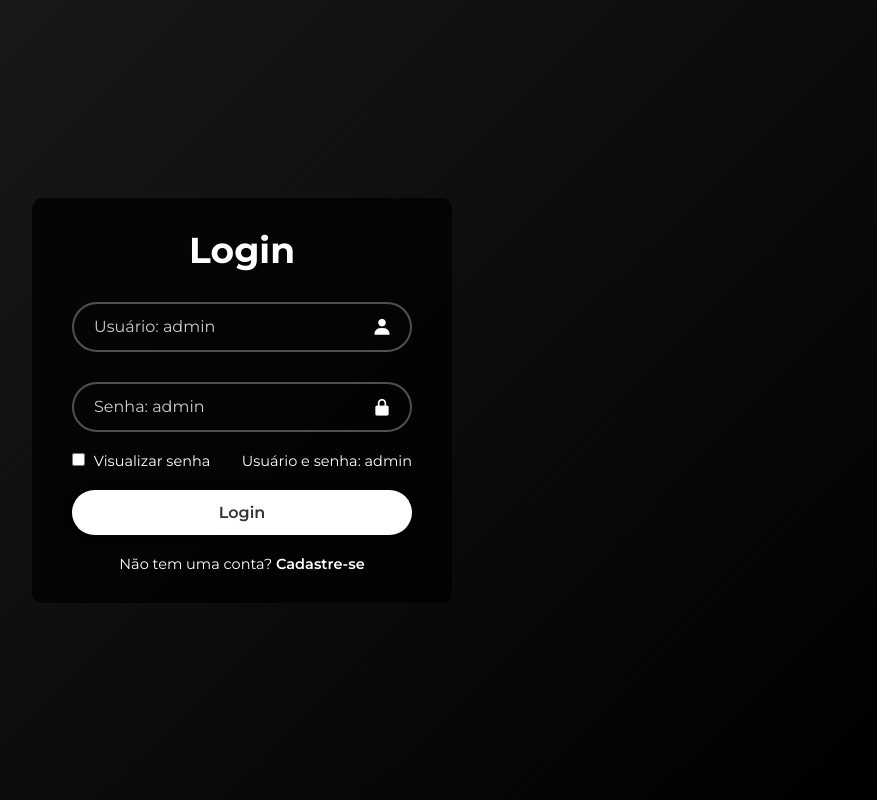
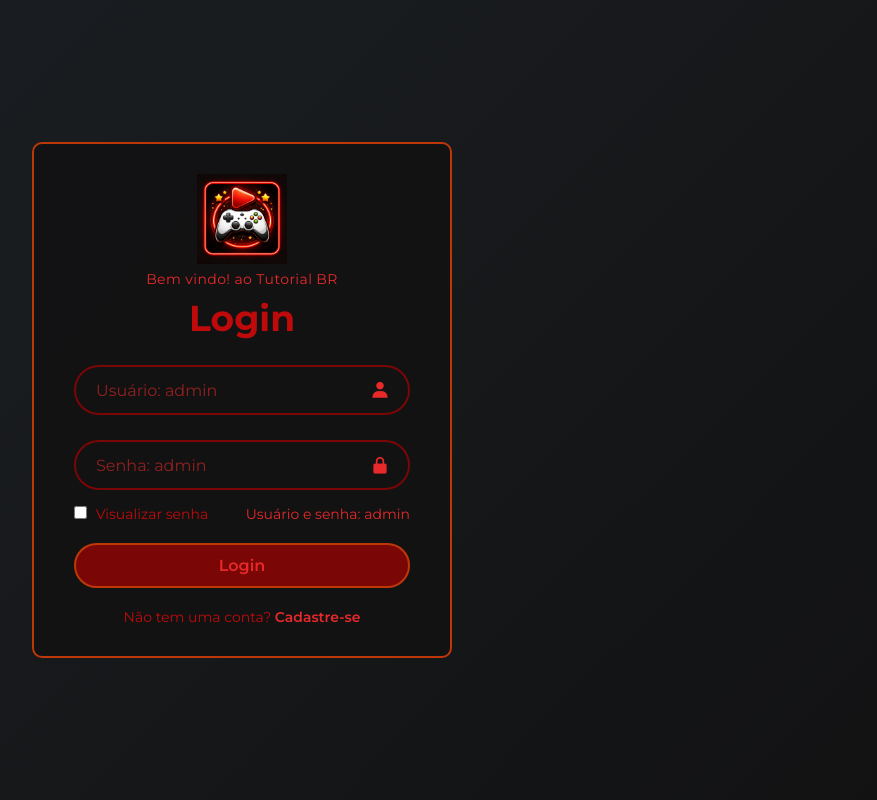
Before and after one commit to Edwardcalistenic/Tutorial-Br, a plain HTML site: page index.html in a window 1280 px wide. Shown: the whole page, without its empty margins (398-1275 px from the left). Drawn offline with nearby package versions, Linux system fonts and the light colour scheme; a web font is replaced by a local one.

Commit message:
Atualização: login

```diff
--- a/desing/desing.css
+++ b/desing/desing.css
@@ -1,6 +1,6 @@
-@import url('https://fonts.googleapis.com/css2?family=Acizor+Serif:ital,wght@0,300,900;1,300,900&family=Montserrat:ital,wght@0,100..900;1,100..900&family=Noto+Sans:ital,wght@0,100..900;1,100..900&display=swap');
+@import url('https://fonts.googleapis.com/css2?family=Montserrat:wght@100..900&display=swap');
 
-*  {
+* {
     margin: 0;
     padding: 0;
     box-sizing: border-box;
@@ -12,45 +12,67 @@ body {
     justify-content: center;
     align-items: center;
     min-height: 100vh;
-    background: linear-gradient(135deg, #1e1e1e, #000);
+    background: linear-gradient(
+        135deg,
+        rgb(28, 32, 36),
+        rgb(18, 18, 19)
+    );
 }
 
 .wrapper {
     width: 420px;
-    background: rgba(0, 0, 0, 0.75);
-    color: white;
+    background: rgba(18, 18, 19, 0.95);
+    color: rgba(209, 10, 10, 0.9);
     border-radius: 10px;
     padding: 30px 40px;
+    border: 2px solid rgb(190, 56, 7);
 }
 
+/* LOGO */
+.login-logo {
+    display: block;
+    margin: 0 auto 6px;
+    width: 90px;
+}
+
+/* TEXTO BEM VINDO */
+.welcome-text {
+    text-align: center;
+    font-size: 14px;
+    margin-bottom: 8px;
+    color: rgb(231, 41, 41);
+    letter-spacing: 0.4px;
+}
+
+/* TÍTULO */
 .wrapper h1 {
     font-size: 36px;
     text-align: center;
     margin-bottom: 20px;
 }
 
-.wrapper .input-box {
+/* INPUTS */
+.input-box {
     position: relative;
     width: 100%;
     height: 50px;
-    margin: 30px 0;
+    margin: 25px 0;
 }
-
 
 .input-box input {
     width: 100%;
     height: 100%;
     background: transparent;
-    border: 2px solid rgba(255, 255, 255, 0.3);
+    border: 2px solid rgb(122, 6, 6);
     outline: none;
     border-radius: 40px;
     font-size: 16px;
-    color: white;
+    color: rgb(231, 41, 41);
     padding: 20px 45px 20px 20px;
 }
 
 .input-box input::placeholder {
-    color: rgba(255, 255, 255, 0.8);
+    color: rgba(231, 41, 41, 0.6);
 }
 
 .input-box i {
@@ -59,26 +81,24 @@ body {
     top: 50%;
     transform: translateY(-50%);
     font-size: 20px;
+    color: rgb(231, 41, 41);
 }
 
-.wrapper .remember-forgot {
+/* REMEMBER */
+.remember-forgot {
     display: flex;
     justify-content: space-between;
-    font-size: 14.5px;
+    font-size: 14px;
     margin: -10px 0 20px;
 }
 
-.remember-forgot label {
-    cursor: pointer;
-}
-
 .remember-forgot label input {
-    accent-color: white;
+    accent-color: rgb(190, 56, 7);
     margin-right: 5px;
 }
 
 .remember-forgot a {
-    color: white;
+    color: rgb(231, 41, 41);
     text-decoration: none;
 }
 
@@ -86,37 +106,45 @@ body {
     text-decoration: underline;
 }
 
-.wrapper .btn {
+/* BOTÃO */
+.btn {
     width: 100%;
     height: 45px;
-    background: white;
-    border: none;
-    outline: none;
+    background: rgb(122, 6, 6);
+    border: 2px solid rgb(190, 56, 7);
     border-radius: 40px;
-    box-shadow: 0 0 10px rgba(0, 0, 0, 0.2);
     cursor: pointer;
     font-size: 16px;
-    color: #333;
+    color: rgb(231, 41, 41);
     font-weight: 600;
     transition: 0.3s;
 }
 
-.wrapper .btn:hover {
-    background: #ddd;
+.btn:hover {
+    background: rgb(190, 56, 7);
+    color: #fff;
 }
 
-.wrapper .register-link {
-    font-size: 14.5px;
+/* MENSAGEM */
+#message {
+    color: red;
+    margin-top: 10px;
+    text-align: center;
+}
+
+/* REGISTRO */
+.register-link {
+    font-size: 14px;
     text-align: center;
     margin-top: 20px;
 }
 
-.register-link p a {
-    color: white;
+.register-link a {
+    color: rgb(231, 41, 41);
     text-decoration: none;
     font-weight: 600;
 }
 
-.register-link p a:hover {
+.register-link a:hover {
     text-decoration: underline;
 }
--- a/index.html
+++ b/index.html
@@ -3,15 +3,29 @@
 <head>
     <meta charset="UTF-8">
     <meta name="viewport" content="width=device-width, initial-scale=1.0">
+
+    <!-- Ícone da aba -->
     <link rel="shortcut icon" href="./img4/tutorial-de-jogos.png" type="image/x-icon">
+
+    <!-- CSS -->
     <link rel="stylesheet" href="desing/desing.css">
+
+    <!-- Boxicons -->
     <link href="https://unpkg.com/boxicons@2.1.4/css/boxicons.min.css" rel="stylesheet">
+
     <title>Login</title>
 </head>
 <body>
 
 <div class="wrapper">
     <form id="loginForm">
+
+        <!-- LOGO -->
+        <img src="./img4/tutorial-de-jogos.png" alt="Logo" class="login-logo">
+
+        <!-- TEXTO DE BOAS-VINDAS -->
+        <p class="welcome-text">Bem vindo! ao Tutorial BR</p>
+
         <h1>Login</h1>
 
         <div class="input-box">
@@ -33,7 +47,7 @@
 
         <button type="submit" class="btn">Login</button>
 
-        <div id="message" style="color:red; margin-top:10px;"></div>
+        <div id="message"></div>
 
         <div class="register-link">
             <p>Não tem uma conta? <a href="#">Cadastre-se</a></p>
```
